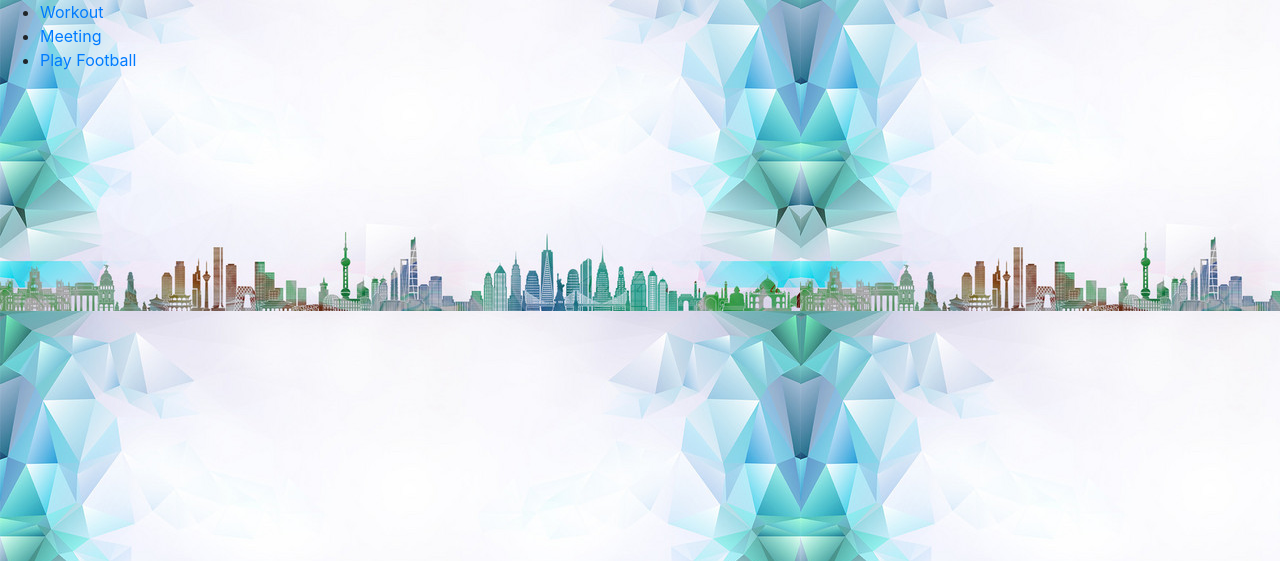
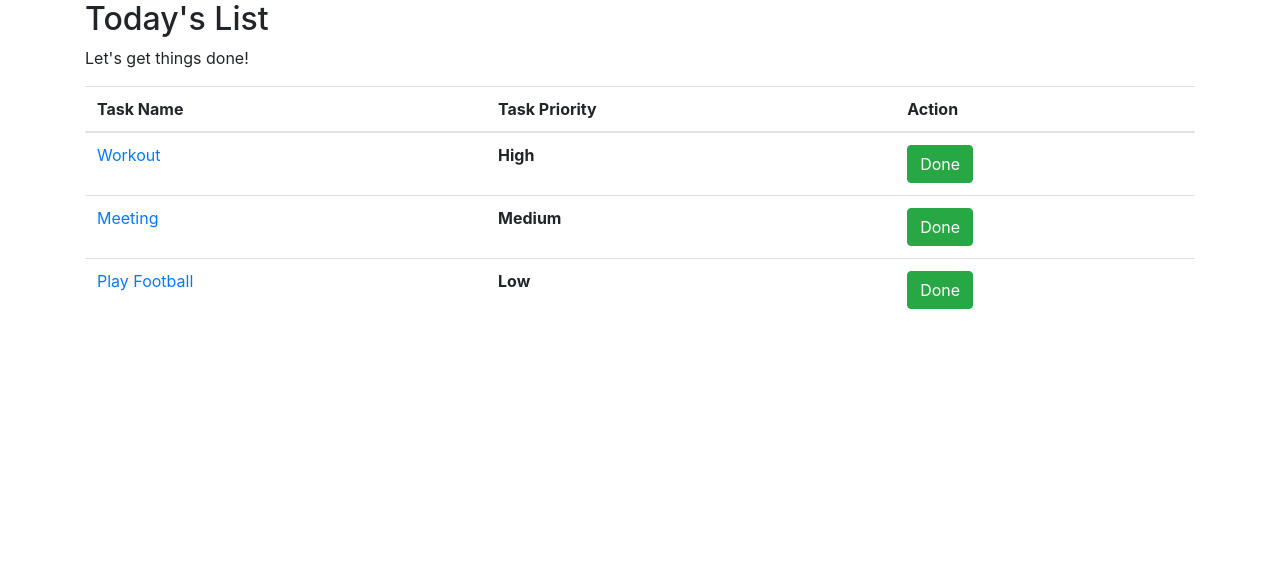
Before and after one commit to buikevin96/DjangoApp, a Django app: page /todoapp/ in a window 1280 px wide. Shown: the part 64-625 px from the top of the page. Run offline with Django 3.2, Linux system fonts and the light colour scheme; data comes from the database, SQL or seed files in the repository; some libraries are stand-ins or nearby versions.

Commit message:
Designed look and feel for the task menu

```diff
--- a/pro/todo/todoapp/static/todoapp/style.css
+++ b/pro/todo/todoapp/static/todoapp/style.css
@@ -1,3 +1,5 @@
+/*
 body {
     background: white url("back.jpg");
 }
+*/
--- a/pro/todo/todoapp/templates/todoapp/index.html
+++ b/pro/todo/todoapp/templates/todoapp/index.html
@@ -6,7 +6,7 @@
     </head>
     <body>
             {% block body %}
-
+<!--
             {% if task_list %}
             <ul>
                 {% for task in task_list %}
@@ -17,8 +17,32 @@
             </ul>
             {% else %}
             {% endif %}
+-->
 
+            <div class="container">
+                <h2>Today's List</h2>
+                <p>Let's get things done!</p>
+                <table class="table">
+                    <thead>
+                        <tr>
+                            <th>Task Name</th>
+                            <th>Task Priority</th>
+                            <th>Action</th>
+                        </tr>
+                    </thead>
+                    <tbody>
+                        {% if task_list %}
+                        {% for task in task_list %}
+                        <tr class="active">
+                            <td><a href="{% url 'todoapp:detail' task.id %}">{{task.task_name}}</a> </td>
+                            <td><b>{{task.task_priority}}</b></td>
+                            <td><button type="submit" class="btn btn-success">Done</button></td>
+                        </tr>
+                        {% endfor %}
+                        {% endif %}
+                    </tbody>
+                </table>
+            </div>
             {% endblock %}
-
     </body>
 </html>
```
Also changed, not shown: pro/todo/todoapp/static/todoapp/back.jpg.
